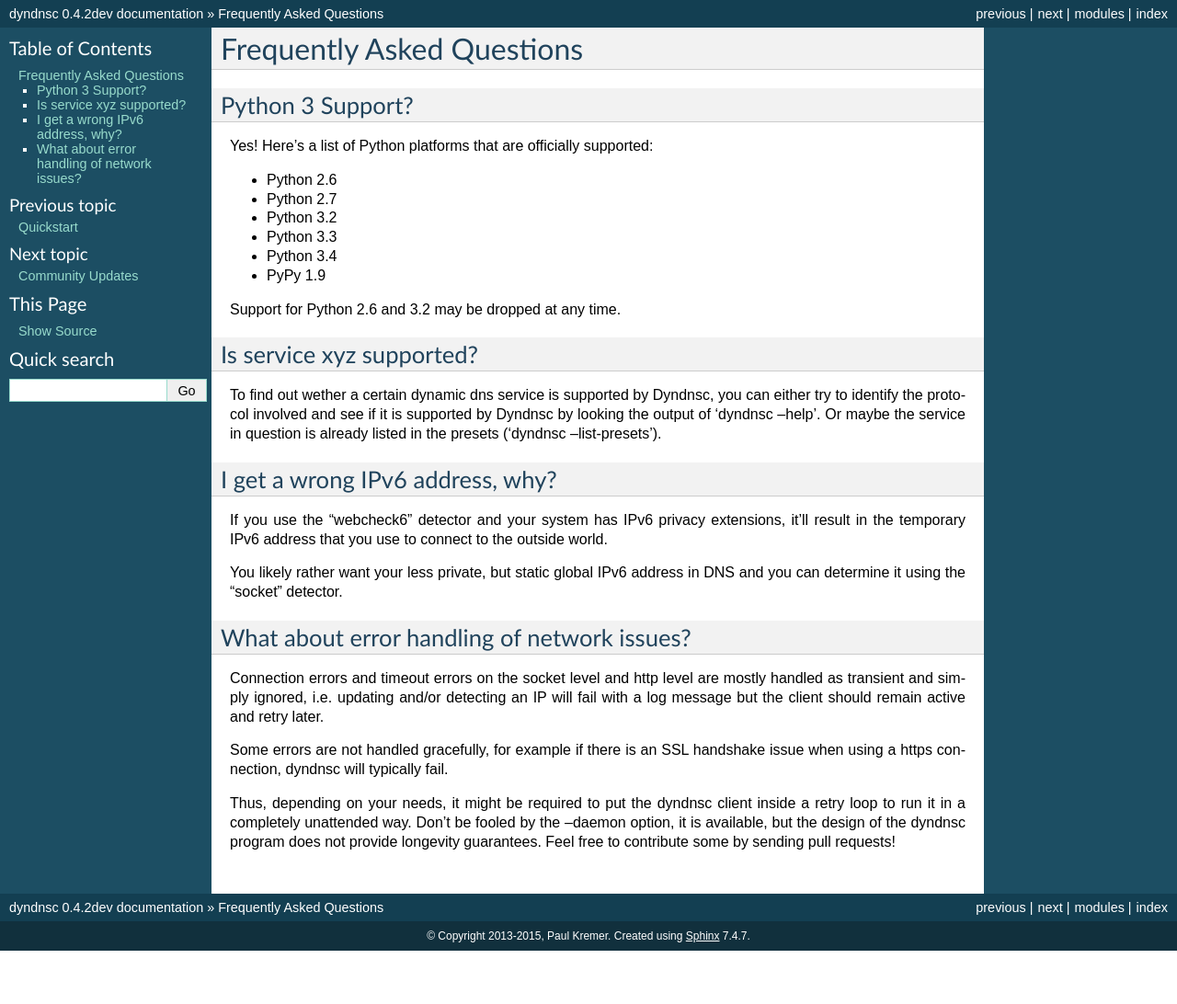
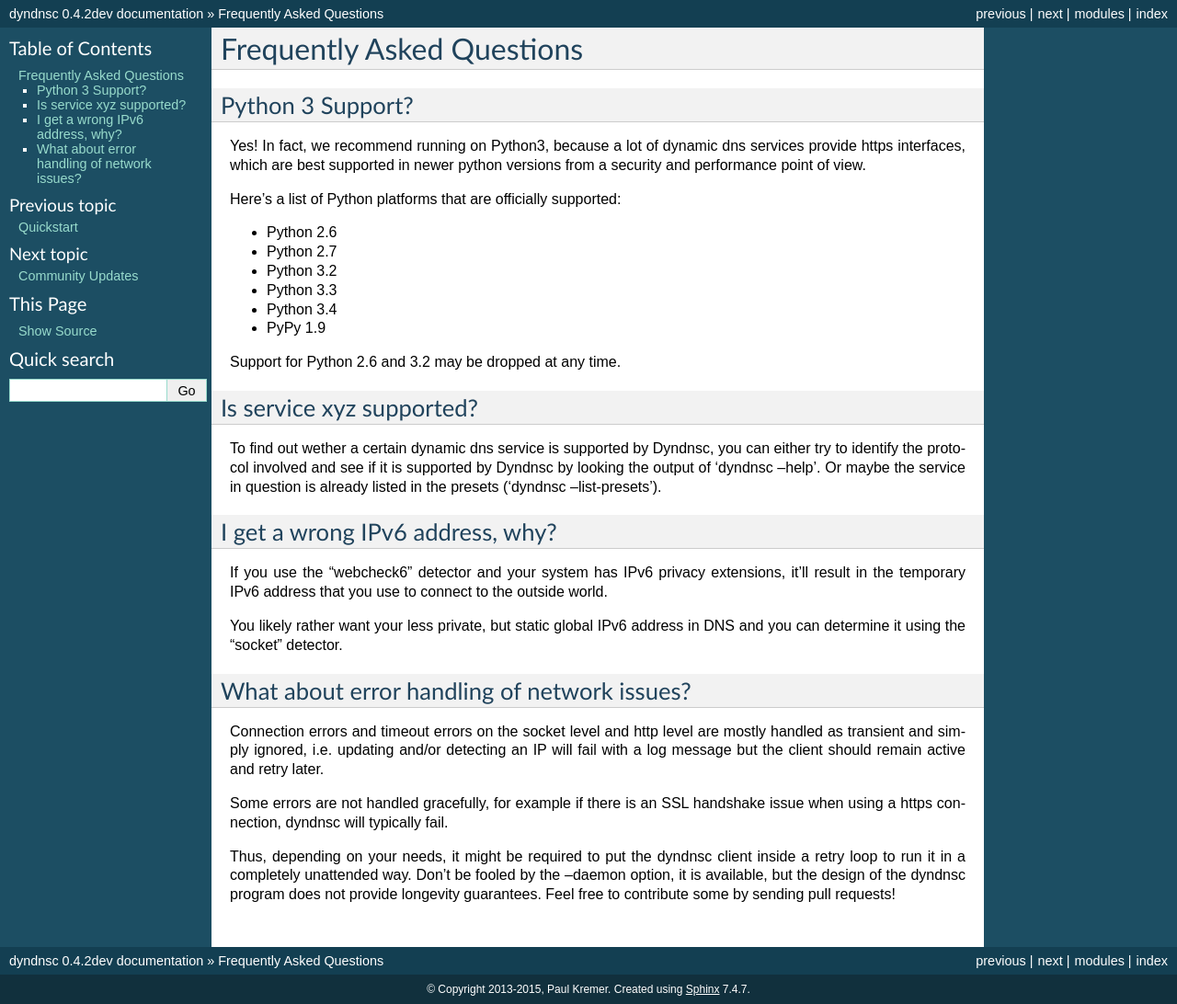
Before and after one commit to infothrill/python-dyndnsc, a Sphinx documentation site: the page built from docs/user/faq.rst, in a window 1280 px wide. Shown: the whole page at 92% size. Built offline with Sphinx 7.4.7, drawn with Linux system fonts in a browser that asks for light colours; before the commit the page ends 1034 px from its top, so only the background shows below that.

Commit message:
clarify py3k preference w.r.t. https

```diff
--- a/docs/user/faq.rst
+++ b/docs/user/faq.rst
@@ -6,7 +6,11 @@ Frequently Asked Questions
 Python 3 Support?
 -----------------
 
-Yes! Here's a list of Python platforms that are officially
+Yes! In fact, we recommend running on Python3, because a lot of dynamic dns
+services provide https interfaces, which are best supported in newer python
+versions from a security and performance point of view.
+
+Here's a list of Python platforms that are officially
 supported:
 
 * Python 2.6
```
